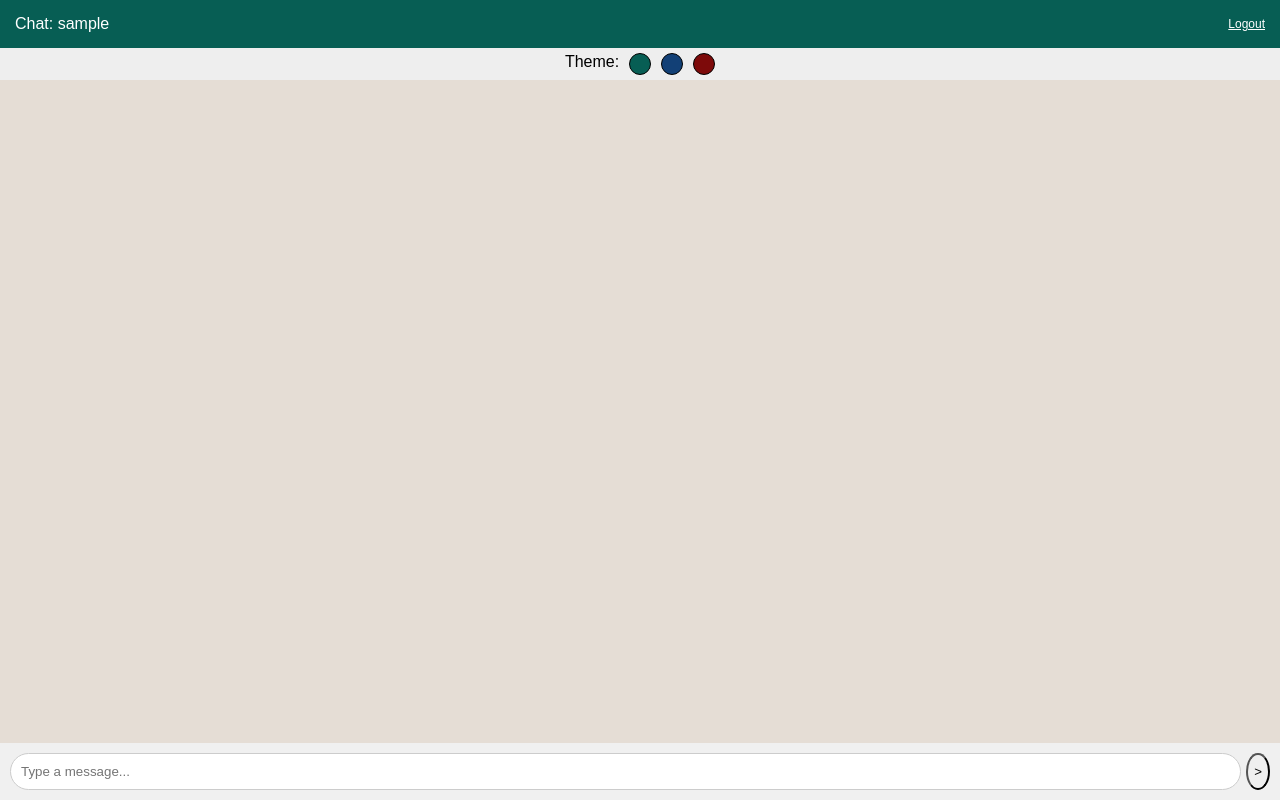
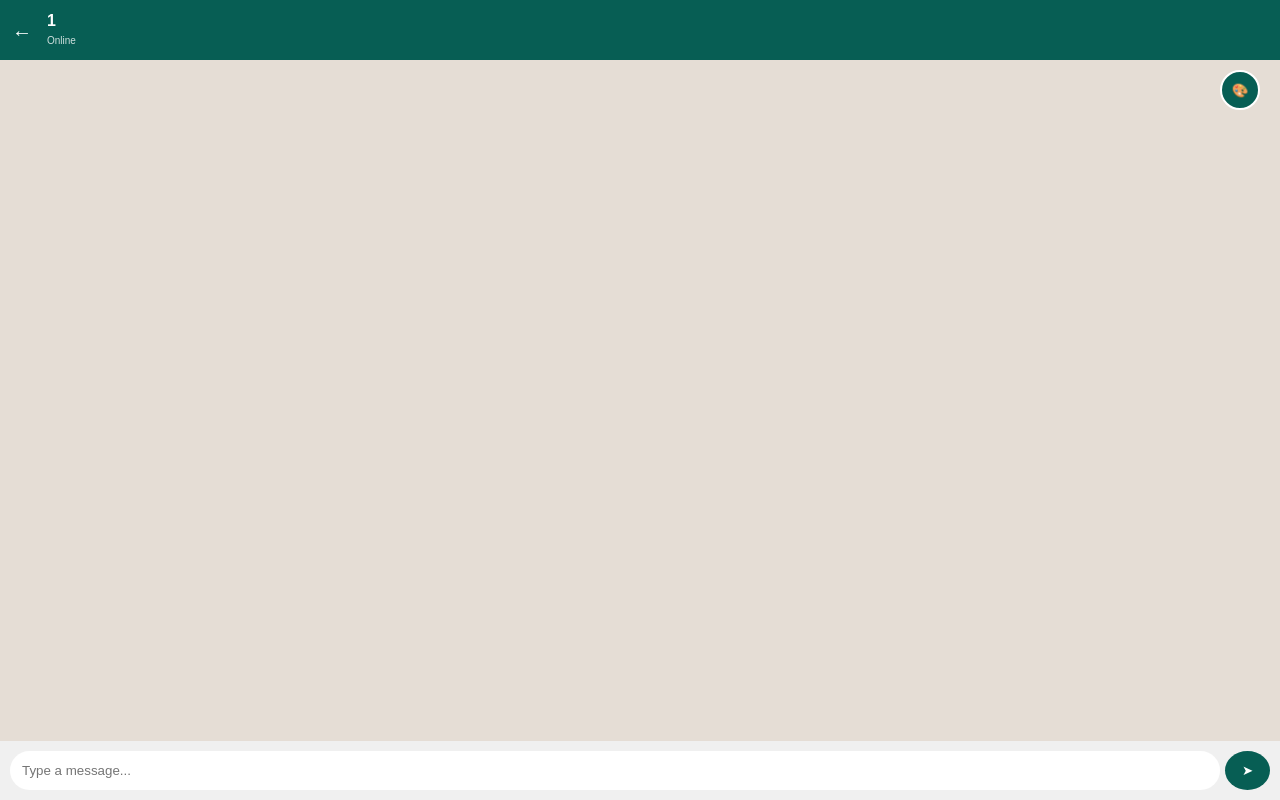
Before and after one commit to amanupadhy480-josh/Chat-Portal, a Flask app: page /chat/1 in a window 1280 px wide. Run offline with Flask 3, Linux system fonts and the light colour scheme; the visitor is signed in with stand-in values (Sample User, id 1); data that the repository does not hold is empty; some libraries are stand-ins or nearby versions.

Commit message:
Update index.html

```diff
--- a/templates/index.html
+++ b/templates/index.html
@@ -2,85 +2,96 @@
 <html>
 <head>
     <meta name="viewport" content="width=device-width, initial-scale=1.0">
-    <title>Chat Portal Pro</title>
+    <title>Chat with {{ recipient }}</title>
     <script src="https://cdnjs.cloudflare.com/ajax/libs/socket.io/4.0.1/socket.io.js"></script>
     <style>
-        :root { --main-bg: #e5ddd5; --header-bg: #075e54; --sent-bg: #dcf8c6; }
-        body { font-family: sans-serif; margin: 0; background: var(--main-bg); display: flex; flex-direction: column; height: 100vh; }
-        .header { background: var(--header-bg); color: white; padding: 15px; display: flex; justify-content: space-between; align-items: center; }
+        :root { --bg: #e5ddd5; --header: #075e54; --sent: #dcf8c6; }
+        body { font-family: sans-serif; margin: 0; background: var(--bg); display: flex; flex-direction: column; height: 100vh; transition: 0.3s; }
+        .header { background: var(--header); color: white; padding: 12px; display: flex; align-items: center; }
+        .back-btn { text-decoration: none; color: white; font-size: 20px; margin-right: 15px; }
         #messages { flex: 1; overflow-y: auto; padding: 15px; display: flex; flex-direction: column; list-style: none; }
-        .msg { padding: 8px 12px; margin: 5px 0; border-radius: 10px; max-width: 75%; position: relative; }
-        .sender-name { font-size: 10px; font-weight: bold; display: block; margin-bottom: 3px; }
+        .msg { padding: 8px 12px; margin: 5px 0; border-radius: 10px; max-width: 75%; position: relative; font-size: 16px; box-shadow: 0 1px 1px rgba(0,0,0,0.1); }
         .received { background: white; align-self: flex-start; }
-        .sent { background: var(--sent-bg); align-self: flex-end; }
+        .sent { background: var(--sent); align-self: flex-end; }
+
         #form { display: flex; padding: 10px; background: #f0f0f0; }
-        #input { flex: 1; border-radius: 20px; border: 1px solid #ccc; padding: 10px; outline: none; }
-        .theme-panel { padding: 5px; background: #eee; display: flex; gap: 10px; justify-content: center; }
-        .dot { height: 20px; width: 20px; border-radius: 50%; cursor: pointer; border: 1px solid #000; }
+        #input { flex: 1; border-radius: 20px; border: none; padding: 12px; outline: none; }
+
+        /* Floating Theme Menu */
+        .theme-container { position: fixed; top: 70px; right: 20px; z-index: 100; }
+        .theme-btn { background: var(--header); color: white; width: 40px; height: 40px; border-radius: 50%; border: 2px solid white; cursor: pointer; }
+        .theme-options { display: none; background: white; margin-top: 10px; border-radius: 10px; box-shadow: 0 4px 10px rgba(0,0,0,0.2); overflow: hidden; }
+        .theme-opt { padding: 10px; cursor: pointer; border-bottom: 1px solid #eee; font-size: 12px; text-align: center; }
+        .theme-opt:hover { background: #f5f5f5; }
     </style>
 </head>
 <body>
     <div class="header">
-        <span>Chat: {{ current_user.username }}</span>
-        <a href="/login" style="color: white; font-size: 12px;">Logout</a>
+        <a href="/" class="back-btn">←</a>
+        <div>
+            <strong>{{ recipient }}</strong><br>
+            <small style="font-size: 10px; opacity: 0.8;">Online</small>
+        </div>
     </div>
 
-    <div class="theme-panel">
-        <span>Theme:</span>
-        <div class="dot" style="background: #075e54;" onclick="changeTheme('#075e54', '#dcf8c6')"></div>
-        <div class="dot" style="background: #124076;" onclick="changeTheme('#124076', '#AAC4FF')"></div>
-        <div class="dot" style="background: #7D0A0A;" onclick="changeTheme('#7D0A0A', '#EAD196')"></div>
+    <div class="theme-container">
+        <button class="theme-btn" onclick="toggleThemes()">🎨</button>
+        <div id="themeList" class="theme-options">
+            <div class="theme-opt" onclick="setTheme('#e5ddd5', '#075e54', '#dcf8c6')">Default</div>
+            <div class="theme-opt" onclick="setTheme('#ffffff', '#124076', '#AAC4FF')">Blue Sky</div>
+            <div class="theme-opt" onclick="setTheme('#fce4ec', '#880e4f', '#f48fb1')">Pinkish</div>
+            <div class="theme-opt" onclick="setTheme('#121212', '#222', '#333')">Dark</div>
+        </div>
     </div>
 
     <ul id="messages">
         {% for msg in saved_messages %}
             <li class="msg {% if msg.sender == current_user.username %}sent{% else %}received{% endif %}">
-                <span class="sender-name">{{ msg.sender }}</span>
                 {{ msg.content }}
             </li>
         {% endfor %}
     </ul>
 
     <form id="form">
-        <input id="input" autocomplete="off" placeholder="Type a message..." /><button style="border-radius: 50%; margin-left: 5px;">></button>
+        <input id="input" autocomplete="off" placeholder="Type a message..." required />
+        <button type="submit" style="background: var(--header); color: white; border: none; border-radius: 50%; width: 45px; margin-left: 5px; cursor: pointer;">➤</button>
     </form>
 
     <script>
         var socket = io();
-        var current_user = "{{ current_user.username }}";
+        var recipient = "{{ recipient }}";
+        var me = "{{ current_user.username }}";
 
-        function changeTheme(header, bubble) {
-            document.documentElement.style.setProperty('--header-bg', header);
-            document.documentElement.style.setProperty('--sent-bg', bubble);
-            localStorage.setItem('theme-header', header);
-            localStorage.setItem('theme-bubble', bubble);
+        function toggleThemes() {
+            var list = document.getElementById('themeList');
+            list.style.display = (list.style.display == 'block') ? 'none' : 'block';
         }
 
-        // Load saved theme
-        if(localStorage.getItem('theme-header')) {
-            changeTheme(localStorage.getItem('theme-header'), localStorage.getItem('theme-bubble'));
+        function setTheme(bg, header, sent) {
+            document.documentElement.style.setProperty('--bg', bg);
+            document.documentElement.style.setProperty('--header', header);
+            document.documentElement.style.setProperty('--sent', sent);
+            localStorage.setItem('chat-theme', JSON.stringify({bg, header, sent}));
+            toggleThemes();
         }
+
+        // Apply saved theme
+        var saved = JSON.parse(localStorage.getItem('chat-theme'));
+        if(saved) setTheme(saved.bg, saved.header, saved.sent);
 
         document.getElementById('form').addEventListener('submit', function(e) {
             e.preventDefault();
             var input = document.getElementById('input');
-            if (input.value) {
-                socket.send(input.value);
-                input.value = '';
-            }
+            socket.emit('private_message', { message: input.value, recipient: recipient });
+            input.value = '';
         });
 
-        socket.on('message', function(data) {
+        socket.on('new_msg', function(data) {
+            // Sirf wahi message dikhana jo in do users ke beech hai
             var item = document.createElement('li');
             item.classList.add('msg');
-            item.innerHTML = `<span class="sender-name">${data.user}</span> ${data.msg}`;
-
-            if(data.user === current_user) {
-                item.classList.add('sent');
-            } else {
-                item.classList.add('received');
-            }
-
+            item.textContent = data.msg;
+            item.classList.add(data.sender === me ? 'sent' : 'received');
             document.getElementById('messages').appendChild(item);
             window.scrollTo(0, document.body.scrollHeight);
         });
```
